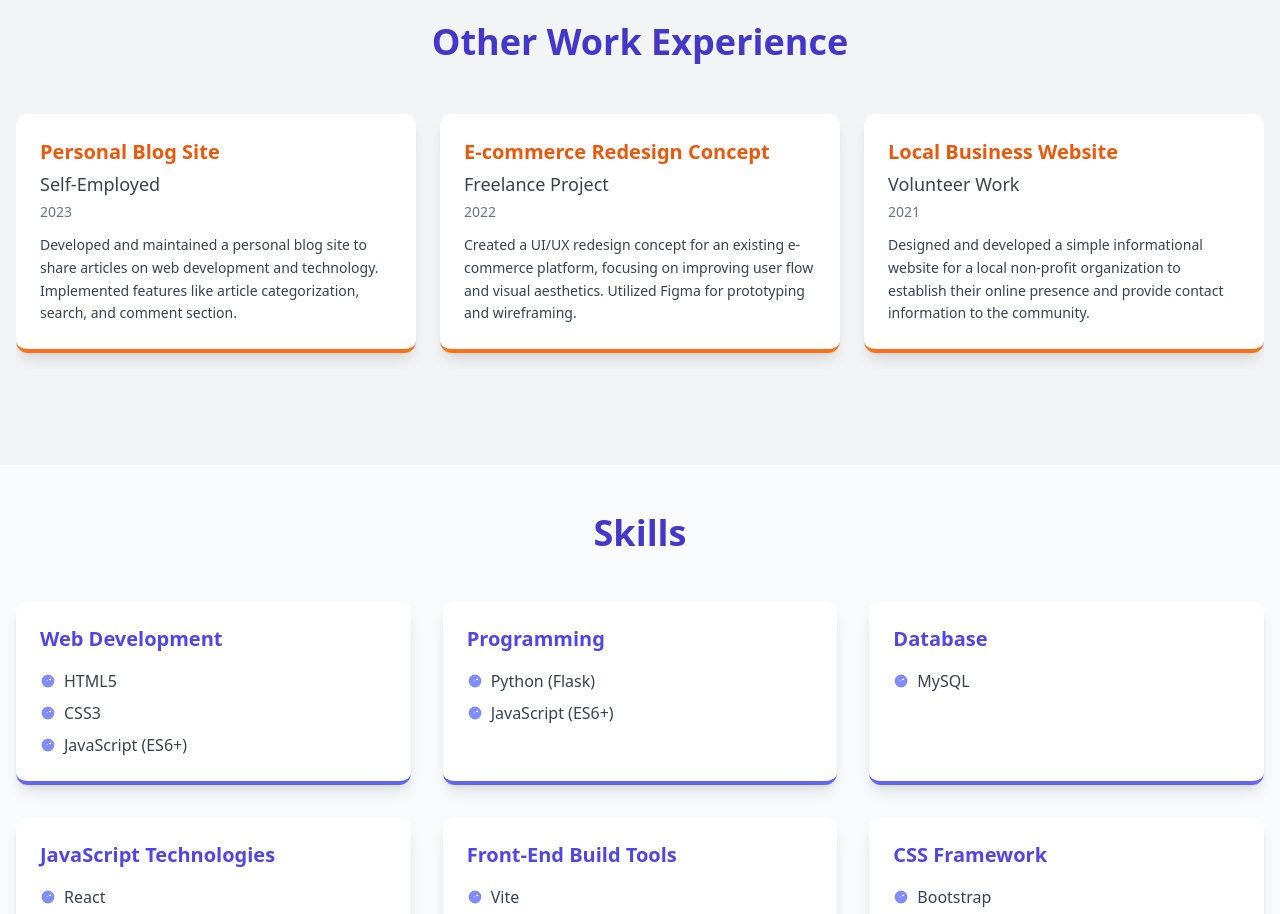
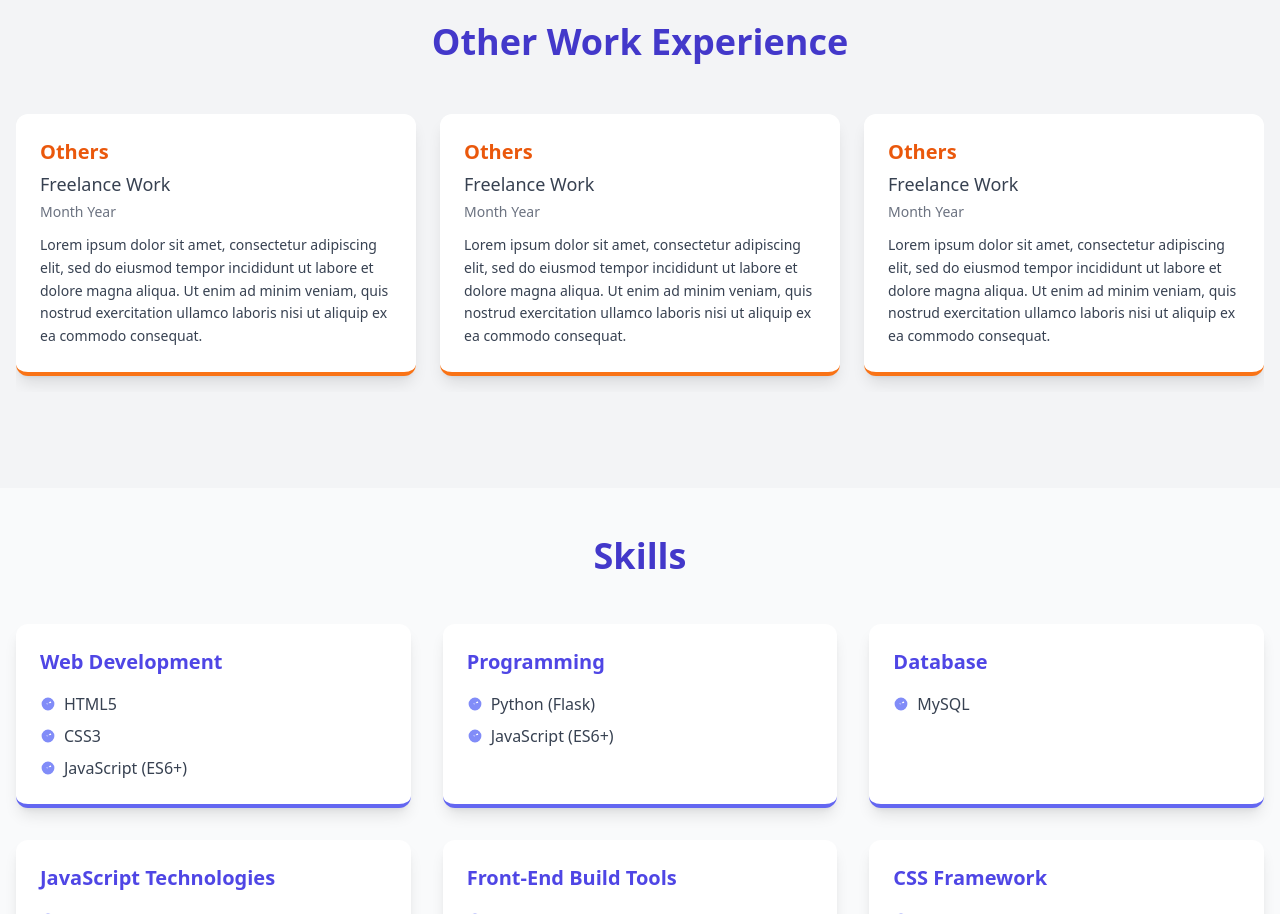
Before and after one commit to vnclrd/vnclrd-portfolio, a React (Vite) app: page / in a window 1280 px wide. Shown: the part 1720-2634 px from the top of the page. Built offline with nearby package versions, Linux system fonts and the light colour scheme.

Commit message:
Updated template for other work experience

```diff
--- a/src/App.jsx
+++ b/src/App.jsx
@@ -739,45 +739,52 @@
   const otherWorks = [
     {
       id: 'other-1',
-      title: 'Personal Blog Site',
-      company: 'Self-Employed',
-      years: '2023',
-      description: 'Developed and maintained a personal blog site to share articles on web development and technology. Implemented features like article categorization, search, and comment section.',
+      title: 'Others',
+      company: 'Freelance Work',
+      years: 'Month Year',
+      description: 'Lorem ipsum dolor sit amet, consectetur adipiscing elit, sed do eiusmod tempor incididunt ut labore et dolore magna aliqua. Ut enim ad minim veniam, quis nostrud exercitation ullamco laboris nisi ut aliquip ex ea commodo consequat.',
     },
     {
       id: 'other-2',
-      title: 'E-commerce Redesign Concept',
-      company: 'Freelance Project',
-      years: '2022',
-      description: 'Created a UI/UX redesign concept for an existing e-commerce platform, focusing on improving user flow and visual aesthetics. Utilized Figma for prototyping and wireframing.',
+      title: 'Others',
+      company: 'Freelance Work',
+      years: 'Month Year',
+      description: 'Lorem ipsum dolor sit amet, consectetur adipiscing elit, sed do eiusmod tempor incididunt ut labore et dolore magna aliqua. Ut enim ad minim veniam, quis nostrud exercitation ullamco laboris nisi ut aliquip ex ea commodo consequat.',
     },
     {
       id: 'other-3',
-      title: 'Local Business Website',
-      company: 'Volunteer Work',
-      years: '2021',
-      description: 'Designed and developed a simple informational website for a local non-profit organization to establish their online presence and provide contact information to the community.',
+      title: 'Others',
+      company: 'Freelance Work',
+      years: 'Month Year',
+      description: 'Lorem ipsum dolor sit amet, consectetur adipiscing elit, sed do eiusmod tempor incididunt ut labore et dolore magna aliqua. Ut enim ad minim veniam, quis nostrud exercitation ullamco laboris nisi ut aliquip ex ea commodo consequat.',
     },
     {
       id: 'other-4',
-      title: 'Mobile Game Prototype',
-      company: 'Personal Project',
-      years: '2020',
-      description: 'Developed a basic mobile game prototype using Unity, focusing on core gameplay mechanics and simple UI. Explored game design principles and C# scripting.',
+      title: 'Others',
+      company: 'Freelance Work',
+      years: 'Month Year',
+      description: 'Lorem ipsum dolor sit amet, consectetur adipiscing elit, sed do eiusmod tempor incididunt ut labore et dolore magna aliqua. Ut enim ad minim veniam, quis nostrud exercitation ullamco laboris nisi ut aliquip ex ea commodo consequat.',
     },
     {
       id: 'other-5',
-      title: 'Data Analysis Script',
-      company: 'Academic Project',
-      years: '2020',
-      description: 'Wrote Python scripts to analyze a large dataset for a university project, performing data cleaning, transformation, and visualization to extract meaningful insights.',
+      title: 'Others',
+      company: 'Freelance Work',
+      years: 'Month Year',
+      description: 'Lorem ipsum dolor sit amet, consectetur adipiscing elit, sed do eiusmod tempor incididunt ut labore et dolore magna aliqua. Ut enim ad minim veniam, quis nostrud exercitation ullamco laboris nisi ut aliquip ex ea commodo consequat.',
     },
     {
       id: 'other-6',
-      title: 'Smart Home Automation Concept',
-      company: 'Concept Design',
-      years: '2019',
-      description: 'Explored concepts for a smart home automation system, including device integration, user interface design, and potential security considerations. Created mockups and flowcharts.',
+      title: 'Others',
+      company: 'Freelance Work',
+      years: 'Month Year',
+      description: 'Lorem ipsum dolor sit amet, consectetur adipiscing elit, sed do eiusmod tempor incididunt ut labore et dolore magna aliqua. Ut enim ad minim veniam, quis nostrud exercitation ullamco laboris nisi ut aliquip ex ea commodo consequat.',
+    },
+    {
+      id: 'other-7',
+      title: 'Others',
+      company: 'Freelance Work',
+      years: 'Month Year',
+      description: 'Lorem ipsum dolor sit amet, consectetur adipiscing elit, sed do eiusmod tempor incididunt ut labore et dolore magna aliqua. Ut enim ad minim veniam, quis nostrud exercitation ullamco laboris nisi ut aliquip ex ea commodo consequat.',
     },
   ];
 
```
